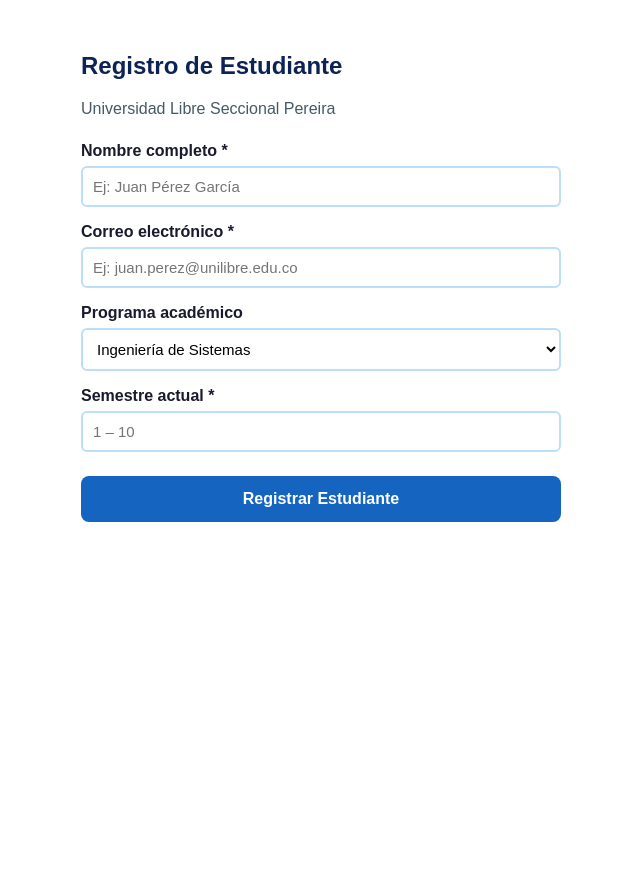
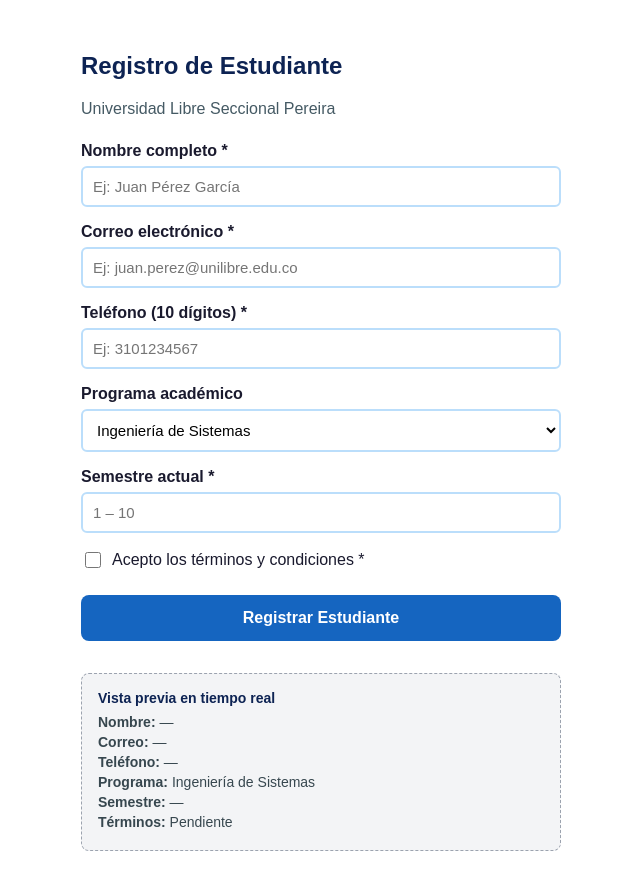
Before and after one commit to IsaCode4/Taller-React-y-Vite, a React (Create React App) app in the folder Documents/TallerReact/taller1-cra/: page / in a window 1280 px wide. Shown: the whole page, without its empty margins (319-959 px from the left). Before the commit the page ends 800 px from the top, so only its background shows below. Built offline with nearby package versions, Linux system fonts and the light colour scheme.

Commit message:
Ejercicio 4 (CRA y Vite): Se agrega actualizaciones como el telefono, terminos/condiciones y vista previa

```diff
--- a/Documents/TallerReact/taller1-cra/src/FormRegistro.js
+++ b/Documents/TallerReact/taller1-cra/src/FormRegistro.js
@@ -1,14 +1,15 @@
-// src/FormRegistro.js
 import { useState } from "react";
 
 function FormRegistro() {
-  // Estado para cada campo del formulario
+  // Estados de los campos del formulario
   const [nombre, setNombre] = useState("");
   const [correo, setCorreo] = useState("");
+  const [telefono, setTelefono] = useState("");
   const [programa, setPrograma] = useState("Ingeniería de Sistemas");
   const [semestre, setSemestre] = useState("");
+  const [aceptaTerminos, setAceptaTerminos] = useState(false);
 
-  // Estado de la UI
+  // Estados de la UI
   const [enviado, setEnviado] = useState(false);
   const [errores, setErrores] = useState({});
 
@@ -17,34 +18,50 @@ function FormRegistro() {
     const nuevosErrores = {};
     if (!nombre.trim()) nuevosErrores.nombre = "El nombre es obligatorio";
     if (!correo.trim()) nuevosErrores.correo = "El correo es obligatorio";
-    if (!correo.includes("@"))
+    else if (!correo.includes("@"))
       nuevosErrores.correo = "El correo debe contener @";
+
+    // Validación de teléfono: numérico y de 10 dígitos
+    if (!telefono.trim()) {
+      nuevosErrores.telefono = "El teléfono es obligatorio";
+    } else if (!/^\d{10}$/.test(telefono)) {
+      nuevosErrores.telefono =
+        "El teléfono debe ser numérico y tener exactamente 10 dígitos";
+    }
+
     if (!semestre) nuevosErrores.semestre = "El semestre es obligatorio";
-    if (semestre < 1 || semestre > 10)
+    else if (semestre < 1 || semestre > 10)
       nuevosErrores.semestre = "El semestre debe estar entre 1 y 10";
+
+    // Validación del checkbox de términos
+    if (!aceptaTerminos) {
+      nuevosErrores.terminos =
+        "Debes aceptar los términos y condiciones para continuar";
+    }
+
     return nuevosErrores;
   };
 
-  // Manejador del envío del formulario
+  // Manejador del envío
   const handleSubmit = (e) => {
-    e.preventDefault(); // ← Evitar recarga de la página
-
+    e.preventDefault();
     const erroresEncontrados = validar();
 
     if (Object.keys(erroresEncontrados).length > 0) {
-      setErrores(erroresEncontrados); // Mostrar errores
+      setErrores(erroresEncontrados);
       return;
     }
 
-    // Sin errores: marcar como enviado
     setErrores({});
     setEnviado(true);
   };
 
-  // Si el formulario fue enviado, mostrar confirmación
+  // Pantalla de confirmación tras enviar
   if (enviado) {
     return (
-      <div style={{ padding: "32px", textAlign: "center" }}>
+      <div
+        style={{ padding: "32px", textAlign: "center", fontFamily: "Arial" }}
+      >
         <div
           style={{
             backgroundColor: "#E8F5E9",
@@ -63,6 +80,9 @@ function FormRegistro() {
             <strong>Correo:</strong> {correo}
           </p>
           <p>
+            <strong>Teléfono:</strong> {telefono}
+          </p>
+          <p>
             <strong>Programa:</strong> {programa}
           </p>
           <p>
@@ -73,7 +93,9 @@ function FormRegistro() {
               setEnviado(false);
               setNombre("");
               setCorreo("");
+              setTelefono("");
               setSemestre("");
+              setAceptaTerminos(false);
             }}
             style={{
               marginTop: "16px",
@@ -93,7 +115,6 @@ function FormRegistro() {
     );
   }
 
-  // Estilo para inputs con/sin error
   const inputStyle = (campo) => ({
     width: "100%",
     padding: "10px",
@@ -167,7 +188,33 @@ function FormRegistro() {
           )}
         </div>
 
-        {/* Campo: Programa (select) */}
+        {/* Campo: Teléfono */}
+        <div style={{ marginBottom: "16px" }}>
+          <label style={{ fontWeight: "bold", color: "#1A1A2E" }}>
+            Teléfono (10 dígitos) *
+          </label>
+          <input
+            type="text"
+            value={telefono}
+            onChange={(e) => setTelefono(e.target.value)}
+            placeholder="Ej: 3101234567"
+            maxLength={10}
+            style={inputStyle("telefono")}
+          />
+          {errores.telefono && (
+            <p
+              style={{
+                color: "#B71C1C",
+                fontSize: "13px",
+                margin: "4px 0 0 0",
+              }}
+            >
+              {errores.telefono}
+            </p>
+          )}
+        </div>
+
+        {/* Campo: Programa */}
         <div style={{ marginBottom: "16px" }}>
           <label style={{ fontWeight: "bold", color: "#1A1A2E" }}>
             Programa académico
@@ -185,7 +232,7 @@ function FormRegistro() {
         </div>
 
         {/* Campo: Semestre */}
-        <div style={{ marginBottom: "24px" }}>
+        <div style={{ marginBottom: "16px" }}>
           <label style={{ fontWeight: "bold", color: "#1A1A2E" }}>
             Semestre actual *
           </label>
@@ -211,6 +258,38 @@ function FormRegistro() {
           )}
         </div>
 
+        {/* Checkbox: Términos y condiciones */}
+        <div style={{ marginBottom: "24px" }}>
+          <label
+            style={{
+              display: "flex",
+              alignItems: "center",
+              gap: "8px",
+              cursor: "pointer",
+              color: "#1A1A2E",
+            }}
+          >
+            <input
+              type="checkbox"
+              checked={aceptaTerminos}
+              onChange={(e) => setAceptaTerminos(e.target.checked)}
+              style={{ width: "16px", height: "16px" }}
+            />
+            <span>Acepto los términos y condiciones *</span>
+          </label>
+          {errores.terminos && (
+            <p
+              style={{
+                color: "#B71C1C",
+                fontSize: "13px",
+                margin: "4px 0 0 0",
+              }}
+            >
+              {errores.terminos}
+            </p>
+          )}
+        </div>
+
         {/* Botón de envío */}
         <button
           type="submit"
@@ -229,6 +308,42 @@ function FormRegistro() {
           Registrar Estudiante
         </button>
       </form>
+
+      {/* Vista previa en tiempo real */}
+      <div
+        style={{
+          marginTop: "32px",
+          padding: "16px",
+          backgroundColor: "#F3F4F6",
+          border: "1px dashed #9CA3AF",
+          borderRadius: "8px",
+          fontSize: "14px",
+          color: "#37474F",
+        }}
+      >
+        <h4 style={{ margin: "0 0 8px 0", color: "#0D2353" }}>
+          Vista previa en tiempo real
+        </h4>
+        <p style={{ margin: "4px 0" }}>
+          <strong>Nombre:</strong> {nombre || "—"}
+        </p>
+        <p style={{ margin: "4px 0" }}>
+          <strong>Correo:</strong> {correo || "—"}
+        </p>
+        <p style={{ margin: "4px 0" }}>
+          <strong>Teléfono:</strong> {telefono || "—"}
+        </p>
+        <p style={{ margin: "4px 0" }}>
+          <strong>Programa:</strong> {programa}
+        </p>
+        <p style={{ margin: "4px 0" }}>
+          <strong>Semestre:</strong> {semestre || "—"}
+        </p>
+        <p style={{ margin: "4px 0" }}>
+          <strong>Términos:</strong>{" "}
+          {aceptaTerminos ? "Aceptados ✓" : "Pendiente"}
+        </p>
+      </div>
     </div>
   );
 }
```
Also changed, not shown: 1 other file (tests, documents, lock files or other folders).
